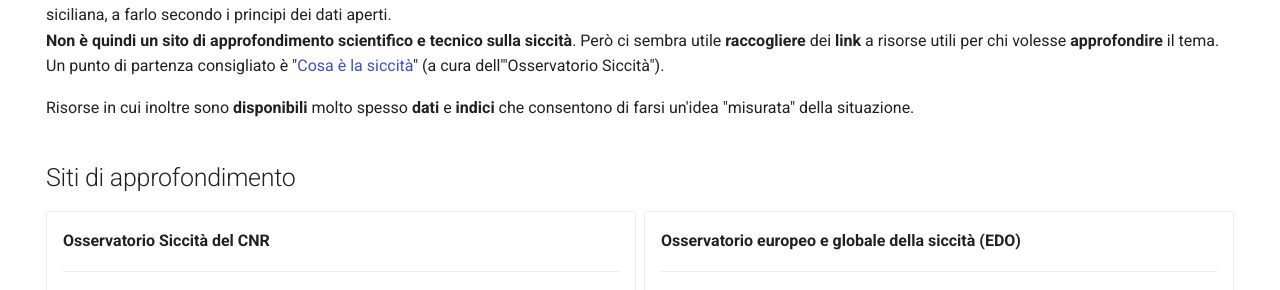
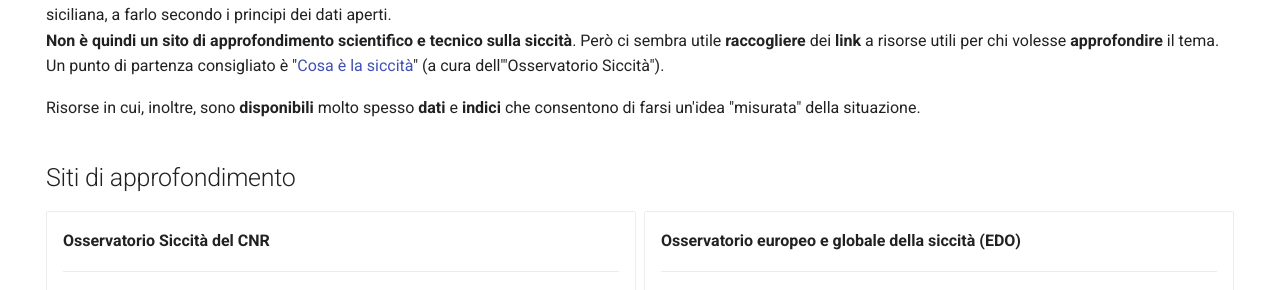
Before and after one commit to opendatasicilia/emergenza-idrica-sicilia, an MkDocs documentation site: the page built from docs/siccita.md, in a window 1280 px wide and 1058 px high. Shown: the part 395-685 px from the top of the window. Built offline with MkDocs 1.6.1 and Material for MkDocs 9.7.7, drawn with Linux system fonts in a browser that asks for light colours; comment, search, counter and statistics services are not loaded.

```diff
--- a/docs/siccita.md
+++ b/docs/siccita.md
@@ -13,7 +13,7 @@ description: Risorse utili per approfondire il tema.
 Questo sito ha come obiettivo principale quello di stimolare le Pubbliche Amministrazioni e le aziende che gestiscono dati e informazioni sull'attuale crisi idrica siciliana, a farlo secondo i principi dei dati aperti.<br>
 **Non è quindi un sito di approfondimento scientifico e tecnico sulla siccità**. Però ci sembra utile **raccogliere** dei **link** a risorse utili per chi volesse **approfondire** il tema. Un punto di partenza consigliato è "[Cosa è la siccità](https://droughtcentral.it/siccita/)" (a cura dell'"Osservatorio Siccità").
 
-Risorse in cui inoltre sono **disponibili** molto spesso **dati** e **indici** che consentono di farsi un'idea "misurata" della situazione.
+Risorse in cui, inoltre, sono **disponibili** molto spesso **dati** e **indici** che consentono di farsi un'idea "misurata" della situazione.
 
 ## Siti di approfondimento
 
```
